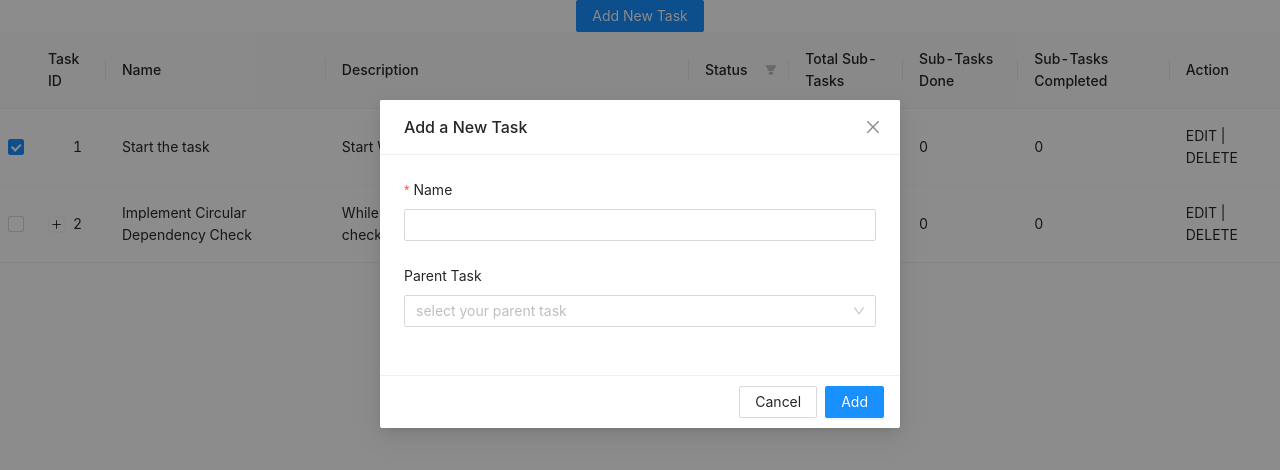
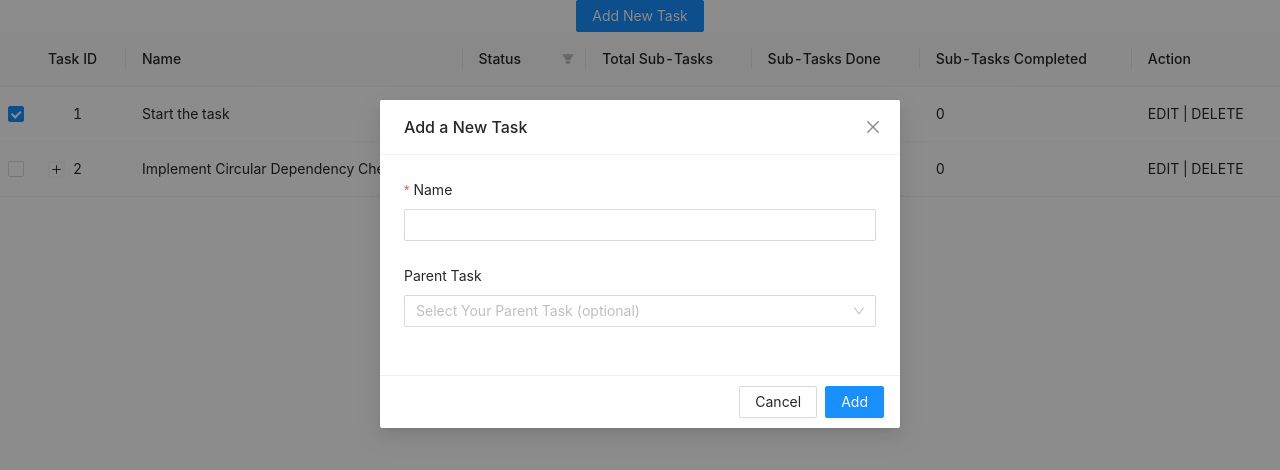
Before and after one commit to arsalanayaz95/SL-Assignment, a React (Create React App) app: page / in a window 1280 px wide. Both pictures are taken after a click on the button "Add New Task". Shown: the top 470 px of the page. Built offline with nearby package versions, Linux system fonts and the light colour scheme.

Commit message:
Add task in respective position

```diff
--- a/src/App.js
+++ b/src/App.js
@@ -6,18 +6,23 @@ import "antd/dist/antd.min.css";
 import { typeOfStatus } from "./constant/status";
 import List from "./components/List/List";
 import ListForm from "./components/ListForm/ListForm";
-import { getCurrentStatus, updateTaskById } from "./utils/helpers";
+import {
+  addChildToTask,
+  getCurrentStatus,
+  updateTaskById,
+} from "./utils/helpers";
 
 function App() {
   const [visible, setVisible] = useState(false);
+  const [lastId, setLastId] = useState(4);
   const [data, setData] = useState([
     {
       key: uuidv4(),
       id: 1,
       name: "Start the task",
-      description: "Start Working On This Task Thingy",
       status: typeOfStatus.DONE,
       parentId: 0,
+      children: null,
       total_dependencies: 0,
       dependencies_done: 0,
       dependencies_complete: 0,
@@ -26,8 +31,6 @@ function App() {
       key: uuidv4(),
       id: 2,
       name: "Implement Circular Dependency Check",
-      description:
-        "While adding a new task and selecting parentId, check for dependency loop",
       status: typeOfStatus.IN_PROGRESS,
       parentId: 0,
       children: [
@@ -35,9 +38,9 @@ function App() {
           key: uuidv4(),
           id: 3,
           name: "Add A New Task",
-          description: "Develop a popup form to add a new task to the list",
           status: typeOfStatus.DONE,
           parentId: 2,
+          children: null,
           total_dependencies: 0,
           dependencies_done: 0,
           dependencies_complete: 0,
@@ -46,9 +49,9 @@ function App() {
           key: uuidv4(),
           id: 4,
           name: "Edit Task Functionality",
-          description: "Edit a task in-line and then save or cancel",
           status: typeOfStatus.IN_PROGRESS,
           parentId: 2,
+          children: null,
           total_dependencies: 0,
           dependencies_done: 0,
           dependencies_complete: 0,
@@ -60,18 +63,39 @@ function App() {
     },
   ]);
   const [selectedRowKeys, setSelectedRowKeys] = useState([]);
+  const [flatTree, setFlatTree] = useState([]);
+  let flat = new Set();
+  let checks = new Set();
 
   useEffect(() => {
+    flat = new Set();
+    checks = new Set();
     const keys = data.map((element) => getCheckedTask(element))[0];
+    const tree = data.map((element) => flatten(element))[0];
+    setFlatTree(Array.from(tree));
     setSelectedRowKeys(Array.from(keys));
-  }, []);
+  }, [data]);
 
-  let checks = new Set();
+  function flatten(element) {
+    flat.add({
+      name: element.name,
+      id: element.id,
+      parentId: element.parentId,
+    });
+
+    if (element.children !== null) {
+      for (let i = 0; i < element.children.length; i++) {
+        flatten(element.children[i]);
+      }
+    }
+    return flat;
+  }
+
   function getCheckedTask(element) {
     if (element.status === typeOfStatus.DONE) {
       checks.add(element.key);
     }
-    if (element.children !== undefined) {
+    if (element.children !== null) {
       for (let i = 0; i < element.children.length; i++) {
         getCheckedTask(element.children[i]);
       }
@@ -87,7 +111,7 @@ function App() {
       }
     } else if (element.parentId === matchingId) {
       count++;
-    } else if (element.children !== undefined) {
+    } else if (element.children !== null) {
       let result = null;
       for (let i = 0; result === null && i < element.children.length; i++) {
         result = searchTaskList(element.children[i], matchingId, status);
@@ -137,16 +161,25 @@ function App() {
   const onCreate = ({ name, parent }) => {
     const newTask = {
       key: uuidv4(),
-      id: data.length + 1,
+      id: lastId + 1,
       name,
-      description: name,
       status: typeOfStatus.IN_PROGRESS,
       parentId: parent || 0,
+      children: null,
       total_dependencies: 0,
       dependencies_done: 0,
       dependencies_complete: 0,
     };
-    setData([...data, newTask]);
+    setLastId(lastId + 1);
+    if (!parent) {
+      setData([...data, newTask]);
+    } else {
+      const dataCopy = [...data];
+      const updatedCopy = dataCopy.map((element) =>
+        addChildToTask(parent, element, newTask)
+      );
+      setData([...updatedCopy]);
+    }
     setVisible(false);
   };
   return (
@@ -162,6 +195,7 @@ function App() {
       <ListForm
         visible={visible}
         onCreate={onCreate}
+        flatTree={flatTree}
         onCancel={() => {
           setVisible(false);
         }}
--- a/src/components/List/List.jsx
+++ b/src/components/List/List.jsx
@@ -12,7 +12,6 @@ export default function List({
   const columns = [
     { title: "Task ID", dataIndex: "id", key: "id" },
     { title: "Name", dataIndex: "name", key: "name" },
-    { title: "Description", dataIndex: "description", key: "description" },
     {
       title: "Status",
       dataIndex: "status",
--- a/src/components/ListForm/ListForm.jsx
+++ b/src/components/ListForm/ListForm.jsx
@@ -1,6 +1,6 @@
 import { Form, Input, Modal, Select } from "antd";
 
-export default function ListForm({ visible, onCreate, onCancel }) {
+export default function ListForm({ visible, onCreate, onCancel, flatTree }) {
   const { Option } = Select;
   const [form] = Form.useForm();
   return (
@@ -47,8 +47,8 @@ export default function ListForm({ visible, onCreate, onCancel }) {
           label="Parent Task"
           rules={[{ required: false, message: "Please select parent task!" }]}
         >
-          <Select placeholder="select your parent task">
-            <Option value="other">Other</Option>
+          <Select placeholder="Select Your Parent Task (optional)">
+            {flatTree.map( (node) => <Option key={node.id} value={node.id}>{node.name}</Option> )}
           </Select>
         </Form.Item>
       </Form>
--- a/src/utils/helpers.js
+++ b/src/utils/helpers.js
@@ -5,9 +5,22 @@ export function updateTaskById(id, data, property, value) {
     data[property] = value;
     data["key"] = uuidv4();
   }
-  if (data.children !== undefined && data.children.length > 0) {
+  if (data.children !== null && data.children.length > 0) {
     for (let i = 0; i < data.children.length; i++) {
       data.children[i] = updateTaskById(id, data.children[i], property, value);
+    }
+  }
+  return data;
+}
+
+export function addChildToTask(parentId, data, task) {
+  if (data.id === parentId && data.children === null) {
+    data.children = [task];
+    data["key"] = uuidv4();
+  }
+  if (data.children !== null && data.children.length > 0) {
+    for (let i = 0; i < data.children.length; i++) {
+      data.children[i] = addChildToTask(parentId, data.children[i], task);
     }
   }
   return data;
@@ -16,7 +29,7 @@ export function updateTaskById(id, data, property, value) {
 export function getCurrentStatus(element, matchingId) {
   if (element.id === matchingId) {
     return element.status;
-  } else if (element.children !== undefined) {
+  } else if (element.children !== null) {
     let result = null;
     for (let i = 0; result === null && i < element.children.length; i++) {
       result = getCurrentStatus(element.children[i], matchingId);
```
